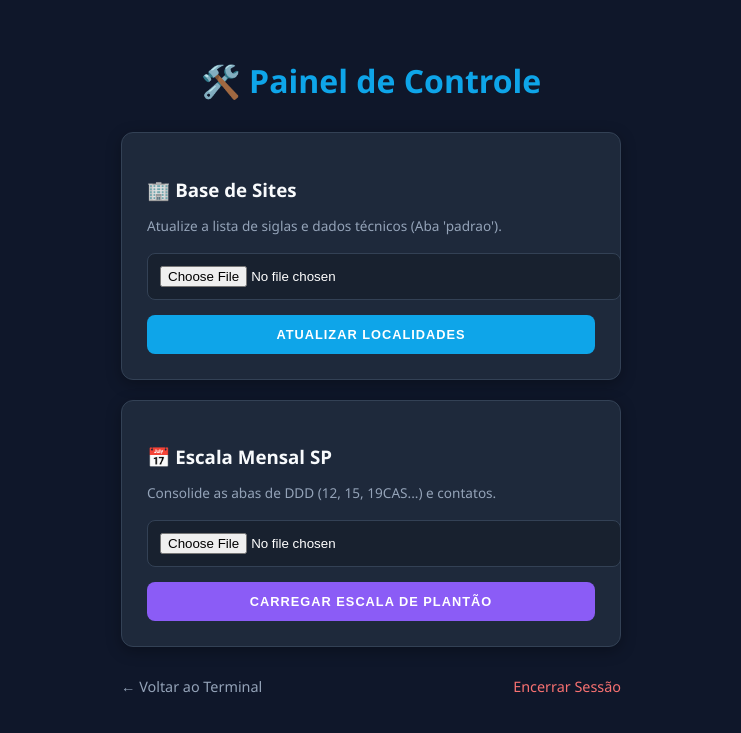
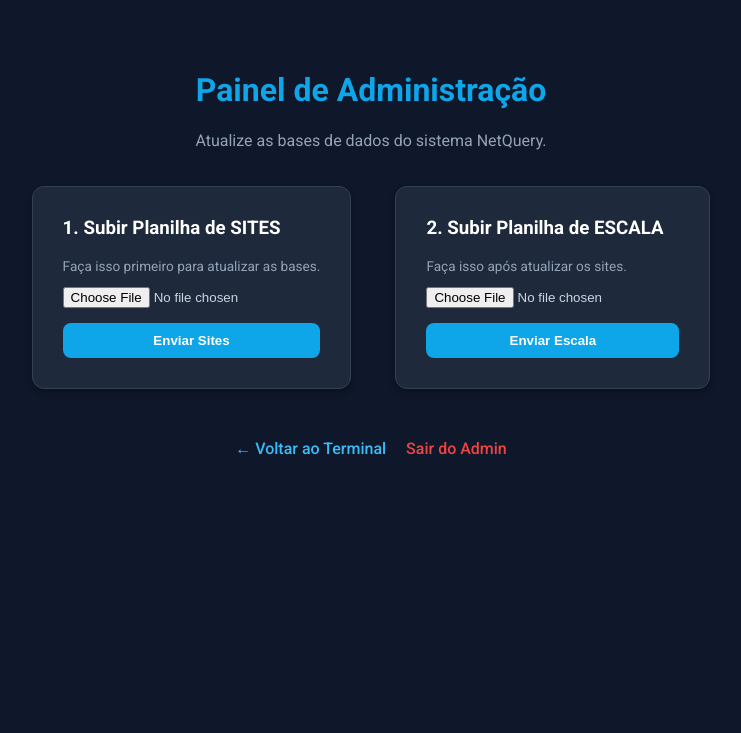
Before and after one commit to VictorOli23/Consultas-SPI, a Flask app: page /admin in a window 1280 px wide. Shown: the top 733 px of the page, without its empty margins (269-1010 px from the left). Run offline with Flask 3, Linux system fonts and the light colour scheme; the visitor is signed in with stand-in values (Sample User, id 1); some libraries are stand-ins or nearby versions.

Commit message:
Update admin.html

```diff
--- a/templates/admin.html
+++ b/templates/admin.html
@@ -1,72 +1,87 @@
 <!DOCTYPE html>
-<html lang="pt-br">
+<html lang="pt-BR">
 <head>
     <meta charset="UTF-8">
     <meta name="viewport" content="width=device-width, initial-scale=1.0">
     <title>Painel Admin - NetQuery</title>
+    <link href="https://fonts.googleapis.com/css2?family=Roboto:wght@400;500;700&display=swap" rel="stylesheet">
     <style>
-        :root {
-            --bg: #0f172a;
-            --card: #1e293b;
-            --blue: #0ea5e9;
-            --purple: #8b5cf6;
-            --text: #f8fafc;
-            --border: #334155;
+        body {
+            font-family: 'Roboto', sans-serif;
+            background-color: #0f172a;
+            color: white;
+            text-align: center;
+            padding: 50px 20px;
+            margin: 0;
         }
-        body { background: var(--bg); color: var(--text); font-family: 'Segoe UI', sans-serif; display: flex; flex-direction: column; align-items: center; padding: 30px; }
-        .container { width: 100%; max-width: 500px; }
-        h1 { text-align: center; color: var(--blue); margin-bottom: 30px; }
-
-        .card { background: var(--card); padding: 25px; border-radius: 12px; margin-bottom: 20px; border: 1px solid var(--border); box-shadow: 0 4px 15px rgba(0,0,0,0.3); }
-        h3 { margin-bottom: 8px; color: var(--text); }
-        p { font-size: 0.85rem; color: #94a3b8; margin-bottom: 18px; }
-
-        input[type="file"] { background: rgba(0,0,0,0.2); padding: 12px; border-radius: 8px; width: 100%; margin-bottom: 15px; border: 1px solid var(--border); color: #fff; cursor: pointer; }
-
-        .btn { border: none; padding: 12px; border-radius: 8px; cursor: pointer; width: 100%; font-weight: bold; transition: 0.2s; color: white; text-transform: uppercase; font-size: 0.8rem; letter-spacing: 1px; }
-        .btn-sites { background: var(--blue); }
-        .btn-escala { background: var(--purple); }
-        .btn:hover { filter: brightness(1.2); transform: translateY(-2px); }
-        .btn:active { transform: translateY(0); }
-
-        .msg { padding: 12px; border-radius: 8px; margin-bottom: 20px; text-align: center; font-weight: bold; font-size: 0.9rem; }
-        .success { background: #064e3b; color: #34d399; border: 1px solid #059669; }
-        .error { background: #7f1d1d; color: #f87171; border: 1px solid #dc2626; }
-
-        .footer-nav { margin-top: 30px; display: flex; justify-content: space-between; width: 100%; }
-        a { color: #94a3b8; text-decoration: none; font-size: 0.9rem; transition: 0.2s; }
-        a:hover { color: var(--blue); }
+        h1 { color: #0ea5e9; }
+        .box {
+            background: #1e293b;
+            padding: 30px;
+            border-radius: 12px;
+            display: inline-block;
+            margin: 20px;
+            border: 1px solid #334155;
+            text-align: left;
+            box-shadow: 0 4px 6px rgba(0,0,0,0.3);
+        }
+        input[type="file"] {
+            display: block;
+            margin-bottom: 15px;
+            color: #cbd5e1;
+        }
+        button {
+            padding: 10px 20px;
+            background-color: #0ea5e9;
+            color: white;
+            border: none;
+            border-radius: 8px;
+            cursor: pointer;
+            font-weight: bold;
+            width: 100%;
+        }
+        button:hover { background-color: #0284c7; }
+        .links {
+            margin-top: 30px;
+            display: flex;
+            justify-content: center;
+            gap: 20px;
+        }
+        a {
+            color: #38bdf8;
+            text-decoration: none;
+            font-weight: 500;
+        }
+        a:hover { text-decoration: underline; }
     </style>
 </head>
 <body>
-    <div class="container">
-        <h1>🛠️ Painel de Controle</h1>
+    <h1>Painel de Administração</h1>
+    <p style="color: #94a3b8;">Atualize as bases de dados do sistema NetQuery.</p>
 
-        {% if msg %} <div class="msg success">{{ msg }}</div> {% endif %}
-        {% if error %} <div class="msg error">{{ error }}</div> {% endif %}
-
-        <div class="card">
-            <h3>🏢 Base de Sites</h3>
-            <p>Atualize a lista de siglas e dados técnicos (Aba 'padrao').</p>
-            <form action="/upload/sites" method="post" enctype="multipart/form-data">
-                <input type="file" name="file" required>
-                <button type="submit" class="btn btn-sites">Atualizar Localidades</button>
+    <div>
+        <div class="box">
+            <h3 style="margin-top: 0;">1. Subir Planilha de SITES</h3>
+            <p style="font-size: 0.85rem; color: #94a3b8;">Faça isso primeiro para atualizar as bases.</p>
+            <form action="/upload_sites" method="POST" enctype="multipart/form-data">
+                <input type="file" name="file" accept=".xlsx" required>
+                <button type="submit">Enviar Sites</button>
             </form>
         </div>
 
-        <div class="card">
-            <h3>📅 Escala Mensal SP</h3>
-            <p>Consolide as abas de DDD (12, 15, 19CAS...) e contatos.</p>
-            <form action="/upload/escala" method="post" enctype="multipart/form-data">
-                <input type="file" name="file" required>
-                <button type="submit" class="btn btn-escala">Carregar Escala de Plantão</button>
+        <div class="box">
+            <h3 style="margin-top: 0;">2. Subir Planilha de ESCALA</h3>
+            <p style="font-size: 0.85rem; color: #94a3b8;">Faça isso após atualizar os sites.</p>
+            <form action="/upload_escala" method="POST" enctype="multipart/form-data">
+                <input type="file" name="file" accept=".xlsx" required>
+                <button type="submit">Enviar Escala</button>
             </form>
         </div>
+    </div>
 
-        <div class="footer-nav">
-            <a href="/">← Voltar ao Terminal</a>
-            <a href="/logout" style="color: #f87171;">Encerrar Sessão</a>
-        </div>
+    <div class="links">
+        <a href="/">← Voltar ao Terminal</a>
+        <a href="/logout" style="color: #ef4444;">Sair do Admin</a>
     </div>
 </body>
 </html>
```
